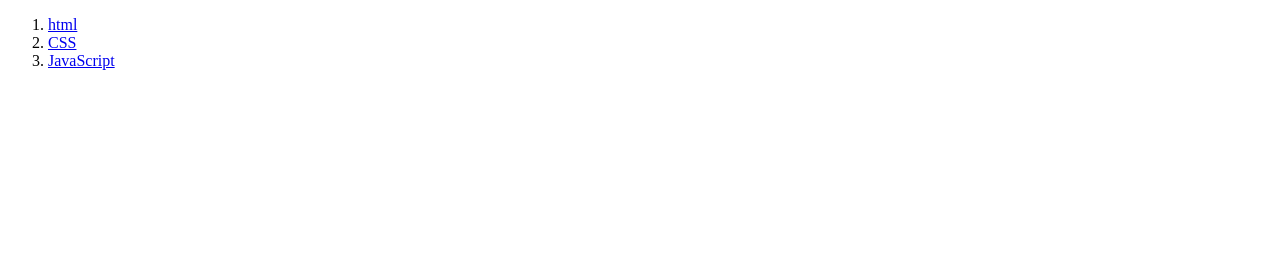
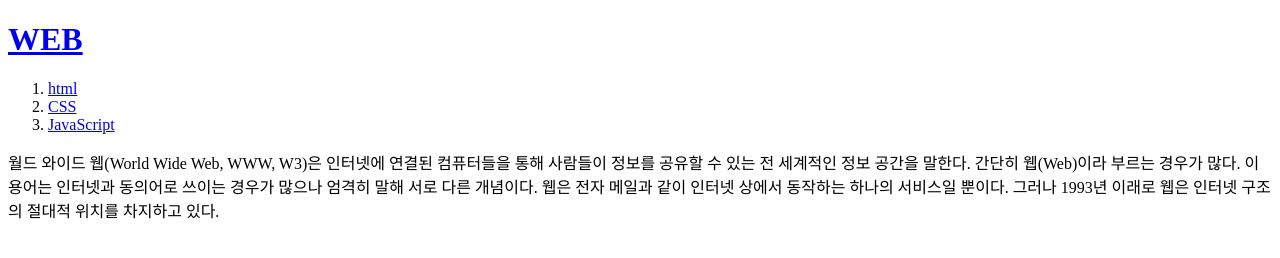
Before and after one commit to sayou012/web1, a plain HTML site: page index.html in a window 1280 px wide. Drawn offline with Linux system fonts and the light colour scheme.

Commit message:
second version

```diff
--- a/index.html
+++ b/index.html
@@ -5,10 +5,13 @@
   <meta charset="utf-8">
 </head>
 <body>
+  <h1><a href="index.html">WEB</a></h1>
   <ol>
     <li><a href="1.html">html</a></li>
     <li><a href="2.html">CSS</a></li>
     <li><a href="3.html">JavaScript</a></li>
   </ol>
+<p>월드 와이드 웹(World Wide Web, WWW, W3)은 인터넷에 연결된 컴퓨터들을 통해 사람들이 정보를 공유할 수 있는 전 세계적인 정보 공간을 말한다. 간단히 웹(Web)이라 부르는 경우가 많다. 이 용어는 인터넷과 동의어로 쓰이는 경우가 많으나 엄격히 말해 서로 다른 개념이다. 웹은 전자 메일과 같이 인터넷 상에서 동작하는 하나의 서비스일 뿐이다. 그러나 1993년 이래로 웹은 인터넷 구조의 절대적 위치를 차지하고 있다.
+</p>
 </body>
 </html>
```
Also changed, not shown: 1.html (+1 -0 lines), 2.html (+1 -0 lines), 3.html (+1 -0 lines).
